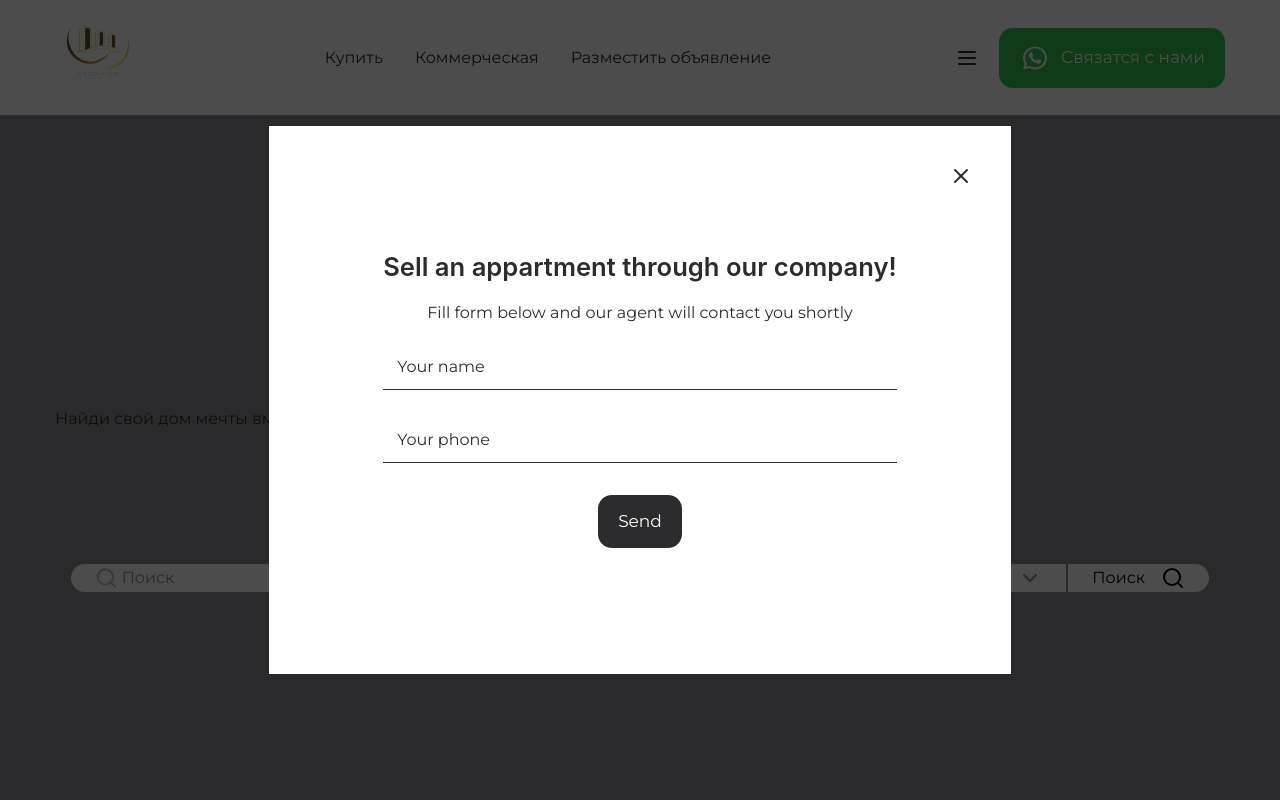
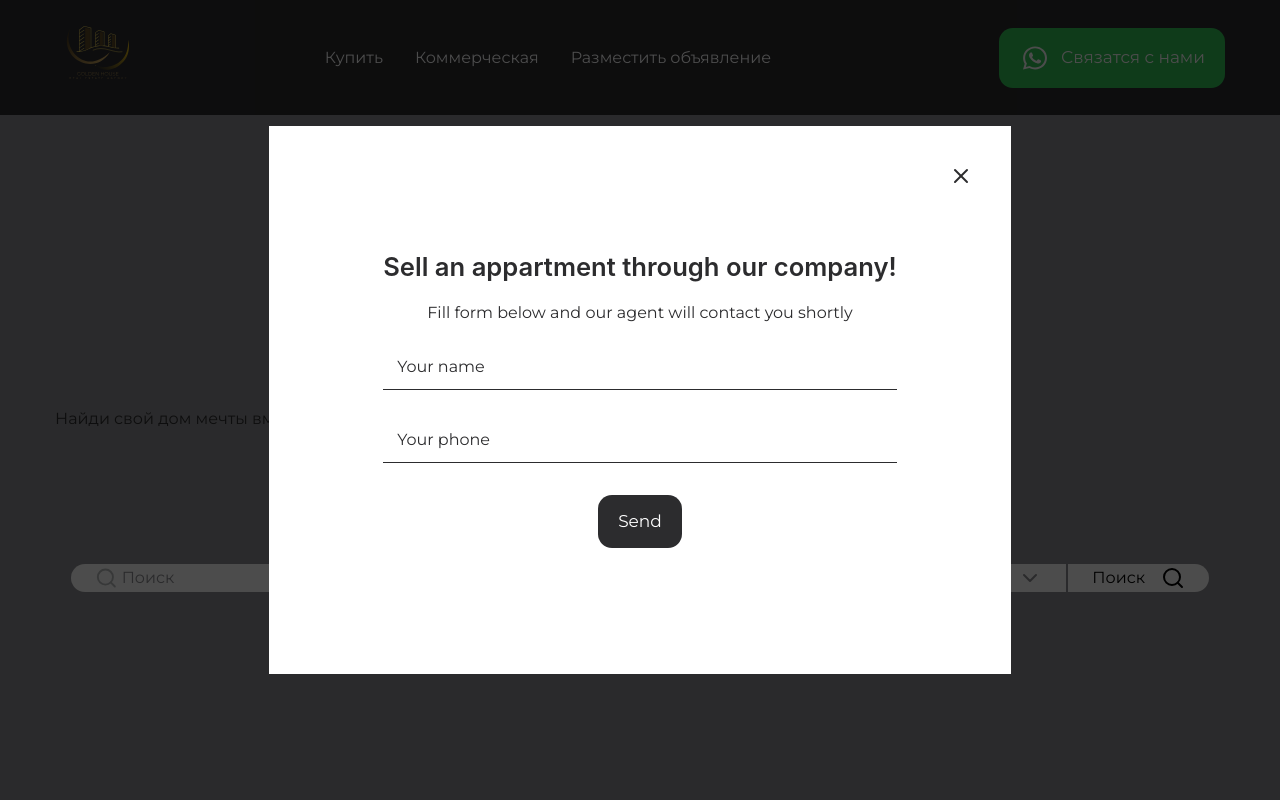
Before and after one commit to urmat4002/goldenproperty, a React (Vite) app: page / in a window 1280 px wide. Shown: the top 800 px of the page. Built offline with nearby package versions, Linux system fonts and the light colour scheme; no server answers.

Commit message:
style: header change styles

```diff
--- a/src/features/navbar/navbar.module.scss
+++ b/src/features/navbar/navbar.module.scss
@@ -9,6 +9,9 @@
   &__item {
     cursor: pointer;
   }
+  &__text {
+    color: $white;
+  }
 }
 @include tablet {
   nav {
--- a/src/features/navbar/navbar.tsx
+++ b/src/features/navbar/navbar.tsx
@@ -30,17 +30,17 @@ const Navbar = () => {
     <nav className={style.nav}>
       <ul role="list" className={style.nav__wrapper}>
         <li className={style.nav__item}>
-          <Typography variant="caption" weight="regular">
+          <Typography variant="caption" weight="regular" className={style.nav__text}>
             Купить
           </Typography>
         </li>
         <li className={style.nav__item}>
-          <Typography variant="caption" weight="regular">
+          <Typography variant="caption" weight="regular" color='white' className={style.nav__text}>
             Коммерческая
           </Typography>
         </li>
         <li className={style.nav__item}>
-          <Typography variant="caption" weight="regular">
+          <Typography variant="caption" weight="regular" color='white' className={style.nav__text}>
             Разместить объявление
           </Typography>
         </li>
--- a/src/widget/header/header.module.scss
+++ b/src/widget/header/header.module.scss
@@ -4,6 +4,7 @@
 .header {
   width: 100%;
   padding: 26px 0;
+  background-color: $black;
   &__container {
     max-width: 1170px;
     box-sizing: content-box;
@@ -21,6 +22,5 @@
   }
   @include tablet {
     padding: 0px 0;
-    background: #333333;
   }
 }
```
